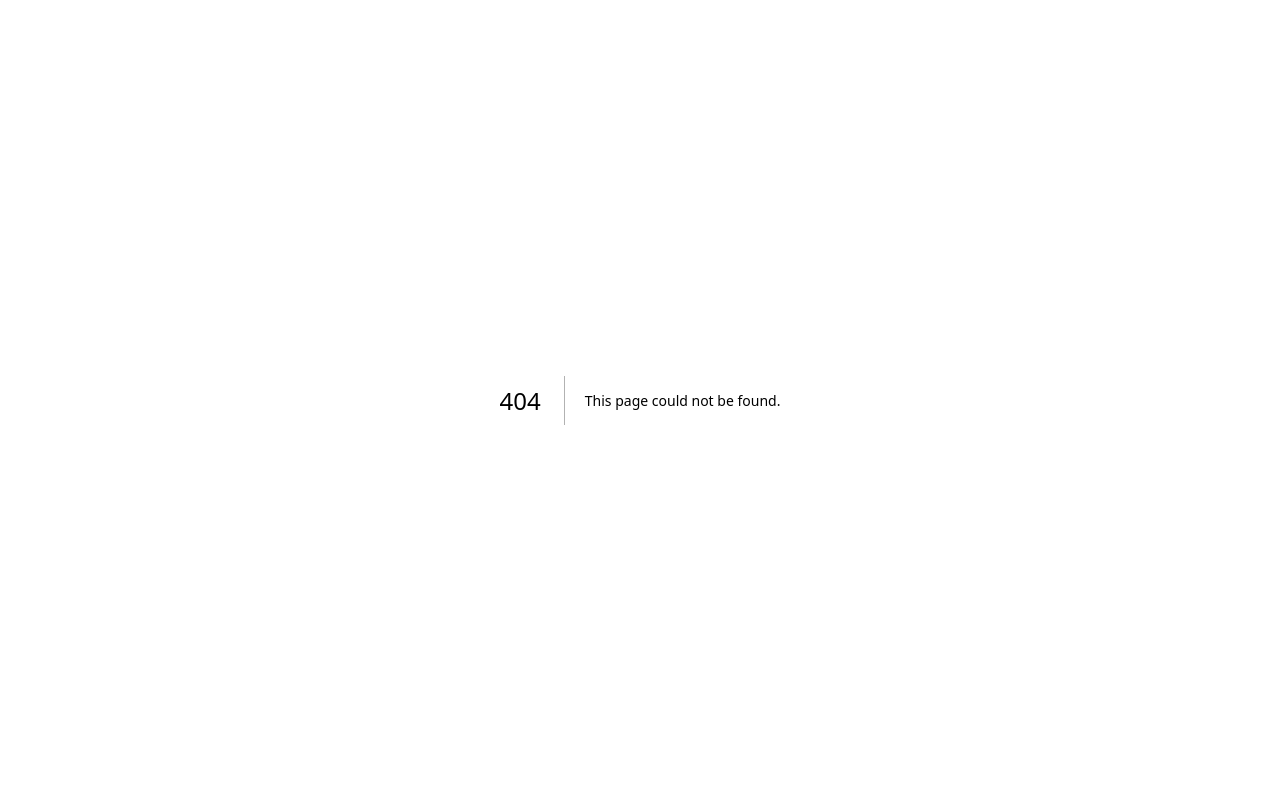
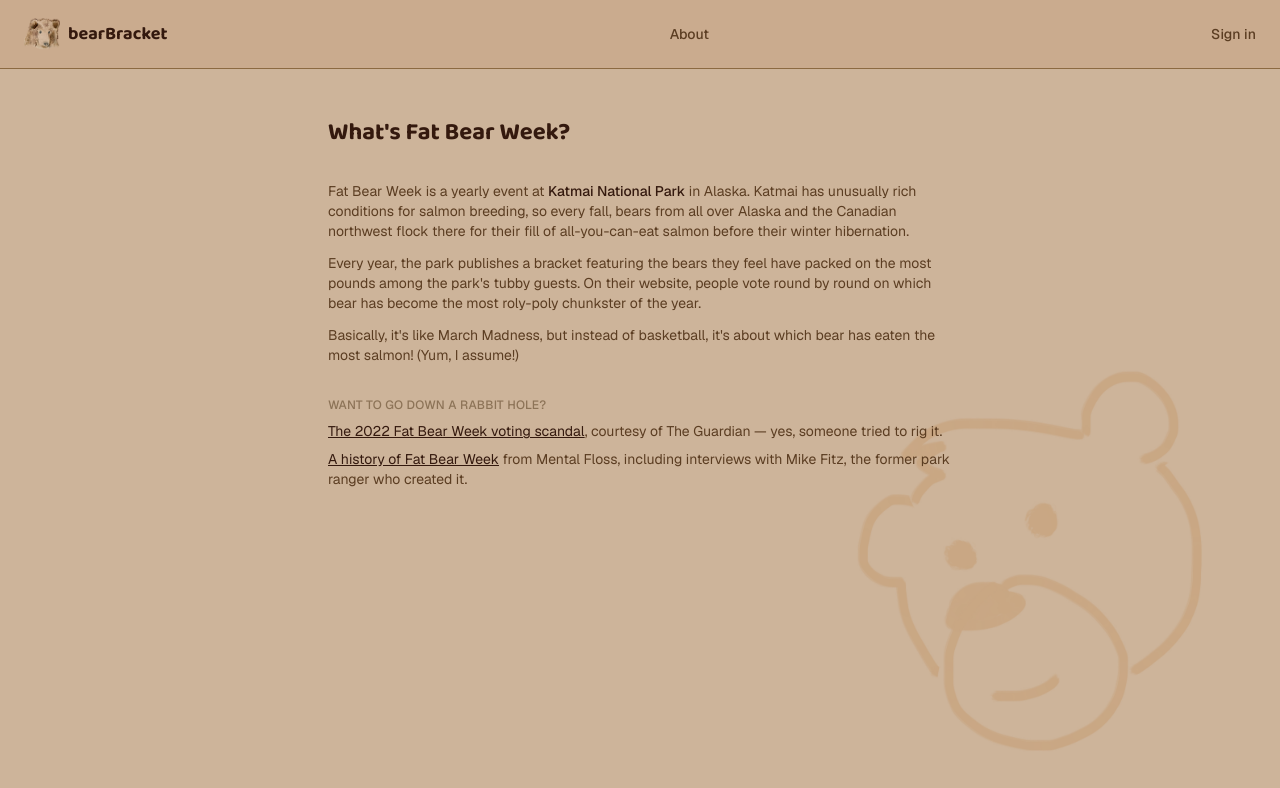
Before and after one commit to docrostov/bearBracket, a Next.js app: page /what-is-fat-bear-week in a window 1280 px wide. Before the commit this address had no page. Shown: the top 788 px of the page. Built offline with nearby package versions, Linux system fonts and the light colour scheme; no server answers; the database is empty.

Commit message:
adding what-is-fbw + some accessibility tweaks

```diff
--- a/src/app/(app)/about/page.tsx
+++ b/src/app/(app)/about/page.tsx
@@ -1,3 +1,6 @@
+import Image from "next/image";
+import Link from "next/link";
+
 export default function AboutPage() {
   return (
     <main className="mx-auto flex w-full max-w-2xl flex-1 flex-col gap-8 px-6 py-12">
@@ -5,10 +8,22 @@ export default function AboutPage() {
         <h1 className="font-heading text-2xl font-bold text-ink">About</h1>
       </div>
 
-      <section className="flex flex-col gap-2">
+      <section className="flex flex-col gap-2 overflow-hidden">
         <h2 className="text-xs font-medium uppercase tracking-wide text-muted">
           About bearBracket
         </h2>
+        <figure className="float-right ml-4 mb-2 w-32 sm:w-40">
+          <Image
+            src="/aaron-holly-costume-2019.webp"
+            alt="Aaron and his wife dressed up as 435 Holly for Halloween in 2019"
+            width={709}
+            height={928}
+            className="w-full rounded-md border border-border object-cover"
+          />
+          <figcaption className="mt-1 text-center text-xs text-muted">
+            Dressed up as 435 Holly for Halloween in 2019
+          </figcaption>
+        </figure>
         <p className="text-sm text-ink-soft">
           Hello! I&apos;m Aaron. For more years than my daughter can count, I&apos;ve been holding a small competition for my coworkers, family, and friends to see who picks the best bracket for Fat Bear Week every year. Normally, the way I run the competition is through a bunch of Google Sheets magic, Google Forms, and a bunch of manual work. After many years of this, and often having people stop entering because the process was too tedious, I wanted to make things a bit easier for folks.
         </p>
@@ -28,6 +43,14 @@ export default function AboutPage() {
           Resources for filling out your bracket
         </h2>
         <ul className="flex flex-col gap-2 text-sm">
+          <li>
+            <Link
+              href="/what-is-fat-bear-week"
+              className="text-ink underline hover:text-ink-soft"
+            >
+              New to Fat Bear Week? Start here
+            </Link>
+          </li>
           <li>
             <a
               href="https://explore.org/fat-bear-week"
--- a/src/app/(app)/competitions/[slug]/bracket/page.tsx
+++ b/src/app/(app)/competitions/[slug]/bracket/page.tsx
@@ -37,14 +37,22 @@ export default async function MyBracketPage(
 
   let initialPicks: { matchupId: string; contestantId: string }[] = [];
   let initialEntryId: string | null = null;
+  let needsProfileSetup = false;
 
   if (userId) {
-    const { data: entry } = await supabase
-      .from("entries")
-      .select("id")
-      .eq("competition_id", competition.id)
-      .eq("user_id", userId)
-      .maybeSingle();
+    const [{ data: entry }, { data: profile }] = await Promise.all([
+      supabase
+        .from("entries")
+        .select("id")
+        .eq("competition_id", competition.id)
+        .eq("user_id", userId)
+        .maybeSingle(),
+      supabase
+        .from("profiles")
+        .select("display_name, emoji")
+        .eq("id", userId)
+        .single(),
+    ]);
 
     if (entry) {
       initialEntryId = entry.id;
@@ -57,6 +65,12 @@ export default async function MyBracketPage(
         contestantId: p.picked_contestant_id,
       }));
     }
+
+    // Only nudge someone whose profile is still the untouched default —
+    // a name with no emoji is a deliberate choice (it's optional), not
+    // something to nag about.
+    needsProfileSetup =
+      profile?.display_name === "New Bear Fan" && profile?.emoji === null;
   }
 
   return (
@@ -87,6 +101,16 @@ export default async function MyBracketPage(
         initialPicks={initialPicks}
         initialEntryId={initialEntryId}
       />
+
+      {needsProfileSetup && (
+        <p className="text-sm text-ink-soft">
+          Want to show up as more than &quot;New Bear Fan&quot; on the leaderboard?{" "}
+          <Link href="/profile" className="font-medium underline">
+            Set your name and emoji
+          </Link>
+          .
+        </p>
+      )}
     </main>
   );
 }
--- a/src/app/(app)/login/page.tsx
+++ b/src/app/(app)/login/page.tsx
@@ -27,14 +27,22 @@ export default function LoginPage() {
   return (
     <div className="flex flex-1 items-center justify-center px-4">
       <div className="w-full max-w-sm">
-        <h1 className="font-heading text-2xl font-bold text-ink">Sign in</h1>
+        <h1 className="font-heading text-2xl font-bold text-ink">
+          Sign in or create an account
+        </h1>
         <p className="mt-2 text-sm text-ink-soft">
-          No password needed &mdash; we&apos;ll email you a sign-in link.
+          There&apos;s no separate registration step and no password to
+          remember. Just type your email below: if you&apos;re new, this
+          creates your account automatically; if you&apos;ve used
+          bearBracket before, it signs you right back in. Either way,
+          we&apos;ll email you a link to click instead of a password.
         </p>
 
         {status === "sent" ? (
           <p className="mt-6 rounded-md border border-border bg-surface px-4 py-3 text-sm text-ink-soft">
-            Check {email} for a sign-in link.
+            Check {email} for an email from us, then click the link inside
+            to finish signing in. Don&apos;t see it in a minute or two?
+            Check your spam folder.
           </p>
         ) : (
           <form onSubmit={handleSubmit} className="mt-6 flex flex-col gap-3">
--- /dev/null
+++ b/src/app/(app)/what-is-fat-bear-week/page.tsx
@@ -0,0 +1,64 @@
+export default function WhatIsFatBearWeekPage() {
+  return (
+    <main className="mx-auto flex w-full max-w-2xl flex-1 flex-col gap-8 px-6 py-12">
+      <div className="flex flex-col gap-1">
+        <h1 className="font-heading text-2xl font-bold text-ink">
+          What&apos;s Fat Bear Week?
+        </h1>
+      </div>
+
+      <section className="flex flex-col gap-3">
+        <p className="text-sm text-ink-soft">
+          Fat Bear Week is a yearly event at{" "}
+          <span className="font-medium text-ink">Katmai National Park</span>{" "}
+          in Alaska. Katmai has unusually rich conditions for salmon
+          breeding, so every fall, bears from all over Alaska and the
+          Canadian northwest flock there for their fill of all-you-can-eat
+          salmon before their winter hibernation.
+        </p>
+        <p className="text-sm text-ink-soft">
+          Every year, the park publishes a bracket featuring the bears they
+          feel have packed on the most pounds among the park&apos;s tubby
+          guests. On their website, people vote round by round on which
+          bear has become the most roly-poly chunkster of the year.
+        </p>
+        <p className="text-sm text-ink-soft">
+          Basically, it&apos;s like March Madness, but instead of
+          basketball, it&apos;s about which bear has eaten the most salmon!
+          (Yum, I assume!)
+        </p>
+      </section>
+
+      <section className="flex flex-col gap-2">
+        <h2 className="text-xs font-medium uppercase tracking-wide text-muted">
+          Want to go down a rabbit hole?
+        </h2>
+        <ul className="flex flex-col gap-2 text-sm">
+          <li>
+            <a
+              href="https://www.theguardian.com/us-news/2022/oct/11/alaska-fat-bear-week-voting-scandal"
+              target="_blank"
+              rel="noreferrer"
+              className="text-ink underline hover:text-ink-soft"
+            >
+              The 2022 Fat Bear Week voting scandal
+            </a>
+            , courtesy of The Guardian &mdash; yes, someone tried to rig it.
+          </li>
+          <li>
+            <a
+              href="https://www.mentalfloss.com/animals/fat-bear-week-history"
+              target="_blank"
+              rel="noreferrer"
+              className="text-ink underline hover:text-ink-soft"
+            >
+              A history of Fat Bear Week
+            </a>{" "}
+            from Mental Floss, including interviews with Mike Fitz, the
+            former park ranger who created it.
+          </li>
+        </ul>
+      </section>
+    </main>
+  );
+}
--- a/src/app/page.tsx
+++ b/src/app/page.tsx
@@ -33,7 +33,14 @@ export default async function SplashPage() {
         </div>
 
         <p className="text-sm text-ink-soft">
-          Welcome to bearBracket! This is a tiny web app built for Fat Bear Week. This site allows you to set up your own bracket based on the Katmai National Park base bracket, then follow along with the competition and see how you stack up against other fans of beautiful bulky bears.
+          Welcome to bearBracket! This is a tiny web app built for Fat Bear
+          Week. This site allows you to set up your own bracket based on
+          the Katmai National Park base bracket, then follow along with the
+          competition and see how you stack up against other fans of
+          beautiful bulky bears.{" "}
+          <Link href="/what-is-fat-bear-week" className="underline hover:text-ink">
+            New to Fat Bear Week?
+          </Link>
         </p>
 
         <div className="flex w-full flex-col gap-3 pt-2">
@@ -43,7 +50,7 @@ export default async function SplashPage() {
                 href={userId ? `/competitions/${slug}/bracket` : "/login"}
                 className="rounded-full bg-ink px-5 py-3 text-sm font-medium text-paper transition-colors hover:opacity-90"
               >
-                {userId ? "My Bracket" : "Sign in to get started"}
+                {userId ? "My Bracket" : "Sign in or register here to get started"}
               </Link>
               <div className="flex justify-center gap-4 text-sm font-medium text-ink-soft">
                 <Link href={`/competitions/${slug}/results`} className="hover:text-ink">
```
Also changed, not shown: public/aaron-holly-costume-2019.webp (added).
